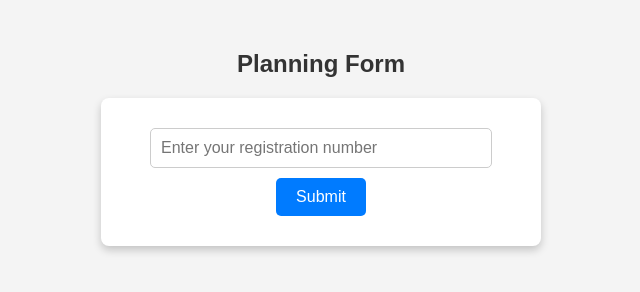
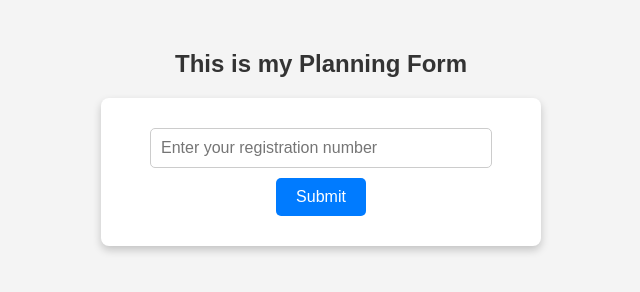
Before and after one commit to solankiboy939/surprise_1, a plain HTML site: page index.html in a window 1280 px wide. Shown: the whole page, without its empty margins (319-959 px from the left). Drawn offline with Linux system fonts and the light colour scheme.

Commit message:
Update index.html

```diff
--- a/index.html
+++ b/index.html
@@ -66,7 +66,7 @@
     </script>
 </head>
 <body>
-    <h2>Planning Form</h2>
+    <h2>This is my Planning Form</h2>
     <form onsubmit="return validateForm()">
         <input type="text" id="regNo" placeholder="Enter your registration number" required>
         <button type="submit">Submit</button>
```
